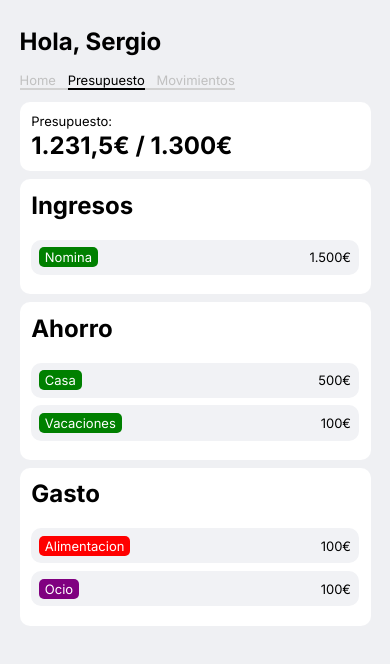
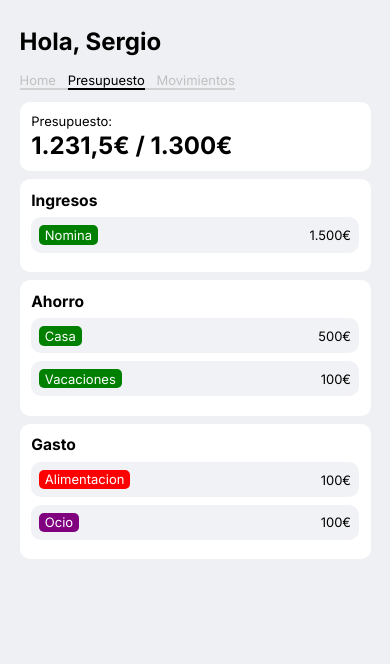
Before and after one commit to SergioCarrascosaSanchez/Welz, an Angular app: page /budget in a window 390 px wide. Shown: the top 664 px of the page. Built offline with nearby package versions, Linux system fonts and the light colour scheme.

Commit message:
adjust budgetCartegory title to small screens

```diff
--- a/src/app/components/budget-category/budget-category.component.css
+++ b/src/app/components/budget-category/budget-category.component.css
@@ -0,0 +1,15 @@
+@media screen and (min-width: 767px) {
+  .title {
+    margin-block-start: 0px;
+    margin-block-end: 0.3vw;
+    font-size: x-large;
+  }
+}
+
+@media screen and (max-width: 767px) {
+  .title {
+    margin-block-start: 0px;
+    margin-block-end: 1vw;
+    font-size: larger;
+  }
+}
--- a/src/app/components/budget-category/budget-category.component.html
+++ b/src/app/components/budget-category/budget-category.component.html
@@ -1,5 +1,5 @@
 <app-card>
-  <h2 style="margin-block-start: 0px">{{ title }}</h2>
+  <h2 class="title">{{ title }}</h2>
   <div *ngFor="let category of categories" type="subcard">
     <app-budget-category-item [category]="category"></app-budget-category-item>
   </div>
```
